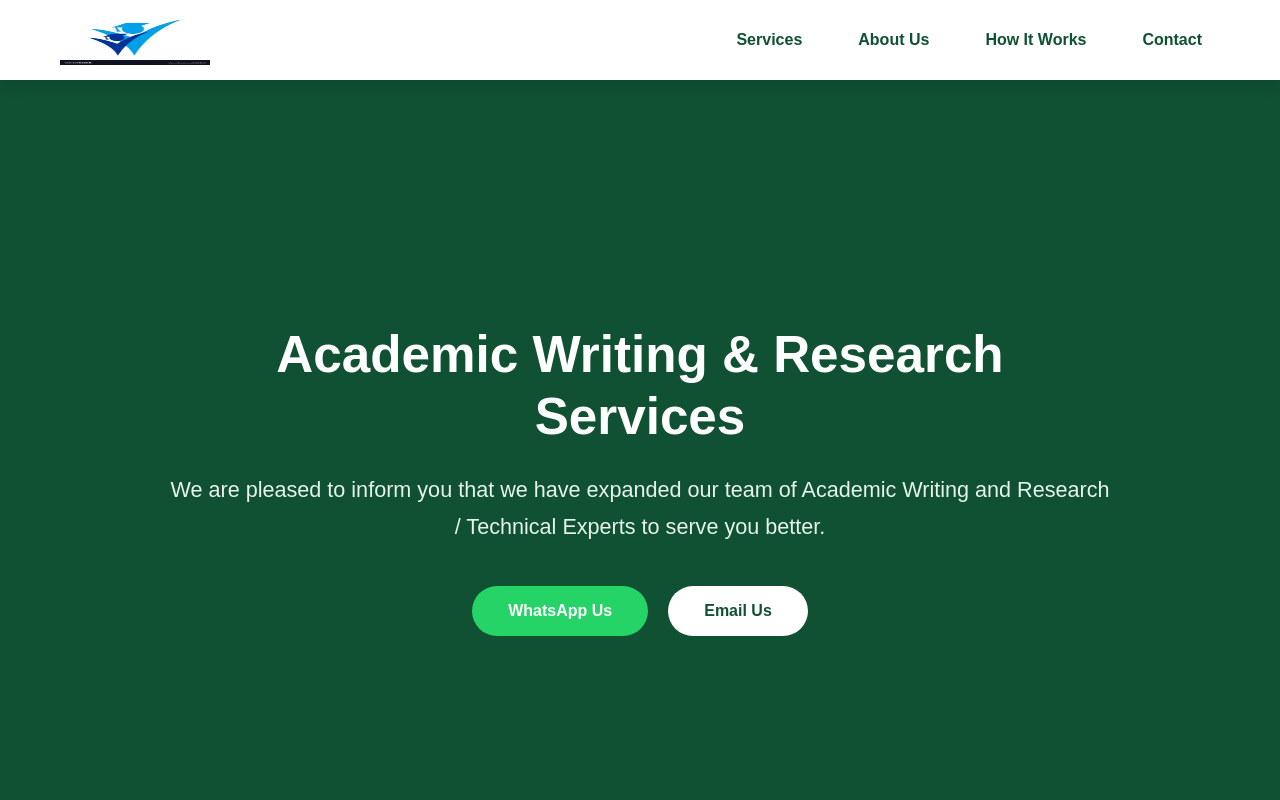
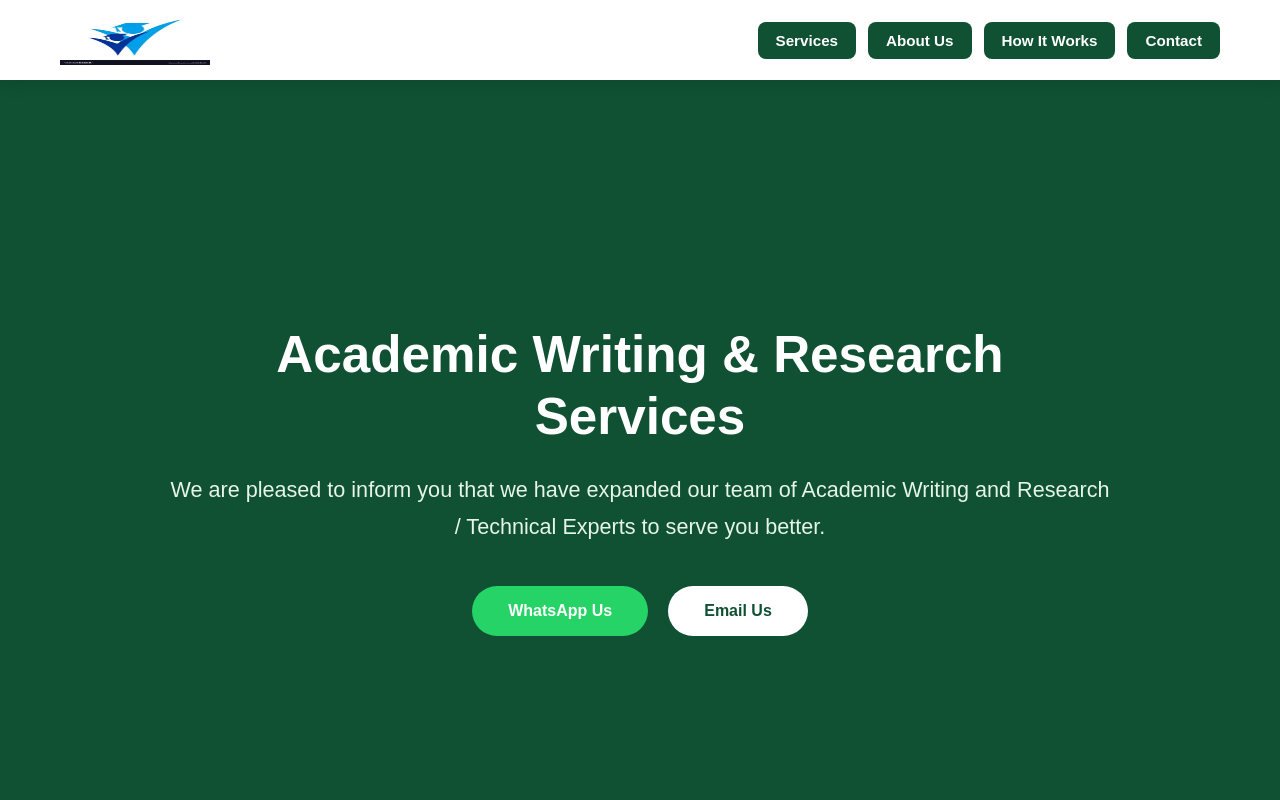
Before and after one commit to Antony-Mwangi/Top-notch-Academia, a Next.js app: page / in a window 1280 px wide. Shown: the top 800 px of the page. Built offline with nearby package versions, Linux system fonts and the light colour scheme.

Commit message:
phase two

```diff
--- a/app/page.js
+++ b/app/page.js
@@ -12,10 +12,10 @@ export default function HomePage() {
             <Image src="/LOGO.webp" alt="TopNotch Academia Logo" width={150} height={50} />
           </div>
           <nav style={styles.nav}>
-            <a href="#services" style={styles.navLink}>Services</a>
-            <a href="#about" style={styles.navLink}>About Us</a>
-            <a href="#howitworks" style={styles.navLink}>How It Works</a>
-            <a href="#contact" style={styles.navLink}>Contact</a>
+            <a href="#services" style={styles.navButton}>Services</a>
+            <a href="#about" style={styles.navButton}>About Us</a>
+            <a href="#howitworks" style={styles.navButton}>How It Works</a>
+            <a href="#contact" style={styles.navButton}>Contact</a>
           </nav>
         </div>
       </header>
@@ -161,6 +161,7 @@ const styles = {
     justifyContent: "space-between",
     alignItems: "center",
     padding: "15px 20px",
+    flexWrap: "wrap",
   },
 
   logo: {
@@ -170,22 +171,24 @@ const styles = {
 
   nav: {
     display: "flex",
-    gap: "20px",
+    gap: "12px",
+    flexWrap: "wrap",
   },
 
-  navLink: {
+  navButton: {
     textDecoration: "none",
-    color: "#0f5132",
-    fontWeight: "700",
-    fontSize: "1rem",
+    backgroundColor: "#0f5132",
+    color: "#ffffff",
     padding: "10px 18px",
     borderRadius: "8px",
+    fontWeight: "700",
+    fontSize: "0.95rem",
+    textAlign: "center",
     transition: "all 0.3s ease",
   },
 
-  navLinkHover: {
-    backgroundColor: "#0f5132",
-    color: "#ffffff",
+  navButtonHover: {
+    backgroundColor: "#198754",
   },
 
   /* HERO */
@@ -245,15 +248,6 @@ const styles = {
     fontSize: "1rem",
     textDecoration: "none",
     transition: "all 0.3s ease",
-  },
-
-  heroBtnHoverGreen: {
-    backgroundColor: "#1ebe57",
-  },
-
-  heroBtnHoverWhite: {
-    backgroundColor: "#0f5132",
-    color: "#ffffff",
   },
 
   /* SERVICES */
```
